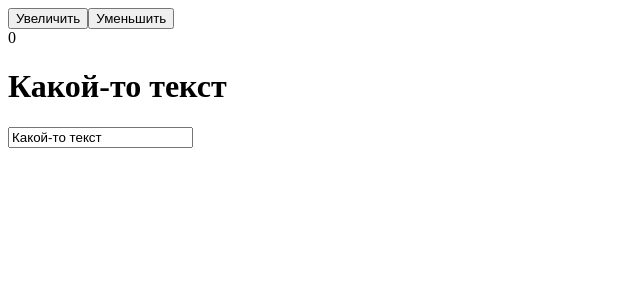
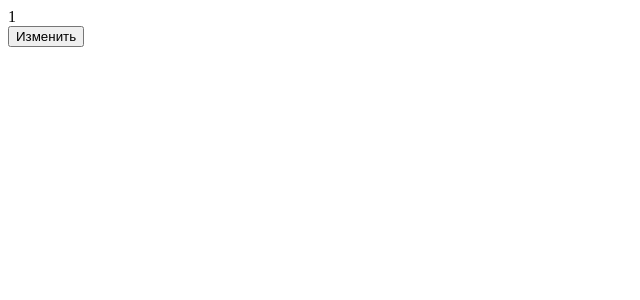
Before and after one commit to Salvad0or/thesecond, a React (Create React App) app: page / in a window 1280 px wide. Shown: the top 300 px of the page, without its empty margins (0-640 px from the left). Built offline with nearby package versions, Linux system fonts and the light colour scheme.

Commit message:
Создал функциональную компоненту с хуками

```diff
--- a/src/App.js
+++ b/src/App.js
@@ -1,43 +1,13 @@
-import { useState } from "react";
+import Counter from './components/Counter'
 
 function App() {
 
- const [likes, setLikes] = useState(0);
- const[value, setValue] = useState('Какой-то текст');
+  return(
+    <div>
+      <Counter/>
+    </div>
+  )
 
- const increment = () =>{
-  setLikes(likes + 1);
- }
-
- const decrement = () =>{
-  setLikes(likes - 1)
- }
-
-  return (
-    <div className="App">
-      <header className="App-header">
-       <div>
-        <button onClick={increment}>Увеличить</button>
-        <button onClick={decrement}>Уменьшить</button>
-        <div>
-          {likes }
-        </div>
-
-        <div>
-          <h1>{value}</h1>
-          <input
-            value={value}
-            onChange={event => setValue(event.target.value)}
-
-          >
-
-
-          </input>
-        </div>
-       </div>
-      </header>
-    </div>
-  );
 }
 
 export default App;
--- /dev/null
+++ b/src/components/Counter.jsx
@@ -0,0 +1,24 @@
+import { useState } from "react"
+
+const Counter = (props) => {
+
+    const[count, changeCount] = useState(1);
+
+    const change = () => {
+        changeCount(count + 1);
+    }
+
+    return(
+        <div>
+            <div>
+                {count}
+            </div>
+            <div>
+                <button onClick={change}>Изменить</button>
+            </div>
+
+        </div>
+    )
+}
+
+export default Counter;
--- a/src/index.js
+++ b/src/index.js
@@ -2,9 +2,11 @@ import React from 'react';
 import ReactDOM from 'react-dom/client';
 import App from './App';
 
+
 const root = ReactDOM.createRoot(document.getElementById('root'));
 root.render(
   <React.StrictMode>
-    <App />
+    <App/>
+
   </React.StrictMode>
 );
```
